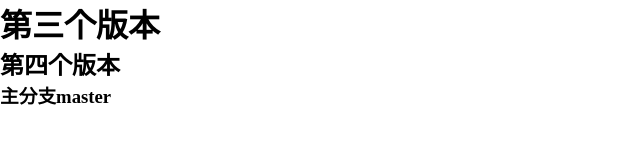
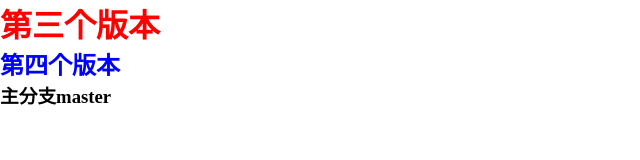
Before and after one commit to 52Taurus/gitLearn, a plain HTML site: page index.html in a window 1280 px wide. Shown: the whole page, without its empty margins (0-640 px from the left). Drawn offline with Linux system fonts and the light colour scheme.

Commit message:
add style

```diff
--- a/index.css
+++ b/index.css
@@ -2,3 +2,9 @@
     margin:0;
     padding:0;
 }
+h1{
+    color:red;
+}
+h2{
+    color:blue;
+}
```
